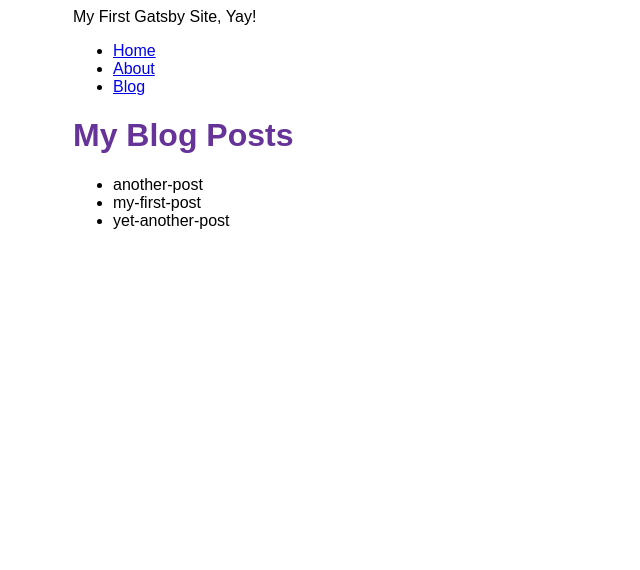
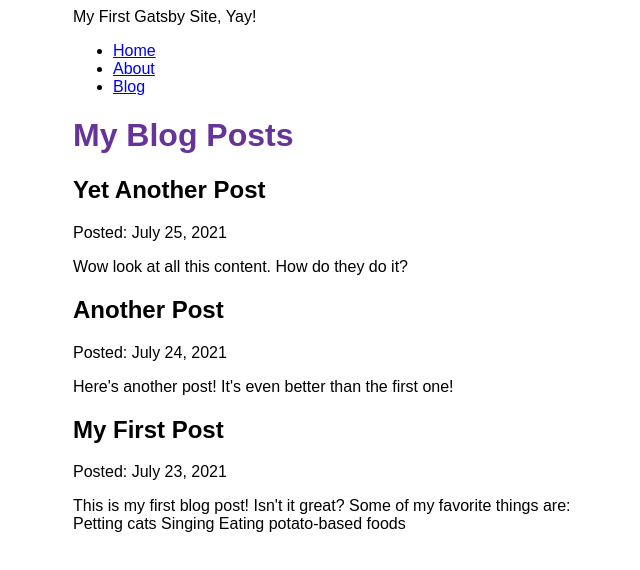
Before and after one commit to NATHANiELxM/my-first-gatsby-site, a Gatsby site: page /blog in a window 1280 px wide. Shown: the whole page, without its empty margins (317-957 px from the left). Built offline with nearby package versions, Linux system fonts and the light colour scheme; Gatsby itself is replaced by a stand-in of ours.

Commit message:
Finished Gatsby Tutorial Part 5; excerpt is a little off

```diff
--- a/blog/another-post.mdx
+++ b/blog/another-post.mdx
@@ -0,0 +1,7 @@
+---
+title: "Another Post"
+date: "2021-07-24"
+slug: "another-post"
+---
+
+Here's another post! It's even better than the first one!
--- a/blog/my-first-post.mdx
+++ b/blog/my-first-post.mdx
@@ -0,0 +1,13 @@
+---
+title: "My First Post"
+date: "2021-07-23"
+slug: "my-first-post"
+---
+
+This is my first blog post! Isn't it *great*?
+
+Some of my **favorite** things are:
+
+* Petting cats
+* Singing
+* Eating potato-based foods
--- a/blog/yet-another-post.mdx
+++ b/blog/yet-another-post.mdx
@@ -0,0 +1,7 @@
+---
+title: "Yet Another Post"
+date: "2021-07-25"
+slug: "yet-another-post"
+---
+
+Wow look at all this content. How do they do it?
--- a/gatsby-config.js
+++ b/gatsby-config.js
@@ -13,5 +13,6 @@
       path: `${__dirname}/blog`,
     }
   },
+  "gatsby-plugin-mdx",
  ],
 }
--- a/src/pages/blog.js
+++ b/src/pages/blog.js
@@ -6,29 +6,36 @@
 const BlogPage = ({ data }) => {
   return (
     <Layout pageTitle="My Blog Posts">
-    <ul>
-      {
-        data.allFile.nodes.map(node => (
-          <li key={node.name}>
-            {node.name}
-          </li>
+    {
+        data.allMdx.nodes.map((node) => (
+          <article key={node.id}>
+            <h2>{node.frontmatter.title}</h2>
+            <p>Posted: {node.frontmatter.date}</p>
+            <p>{node.excerpt}</p>
+          </article>
         ))
-      }
-    </ul>
+    }
     </Layout>
   )
 }
 
 export const query = graphql`
   query {
-    allFile {
+    allMdx(sort: {fields: frontmatter___date, order: DESC}) {
       nodes {
-        name
+        frontmatter {
+          date(formatString: "MMMM D, YYYY")
+          title
+        }
+        id
+        excerpt
       }
     }
   }
 `
 
+
+
 export const Head = () => <Seo title="My Blog Posts" />
 
 export default BlogPage
```
